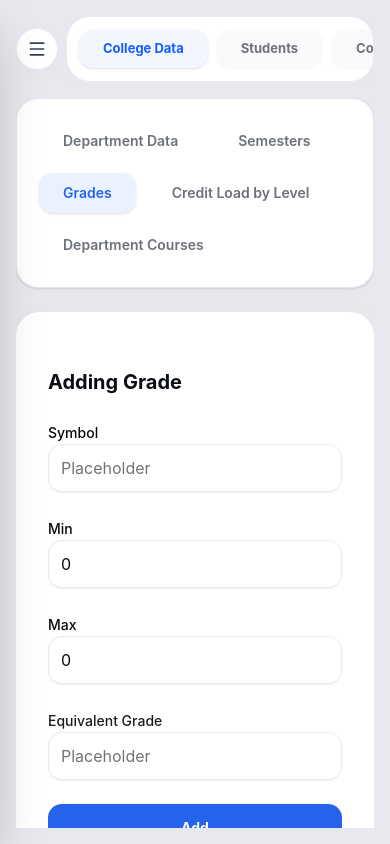
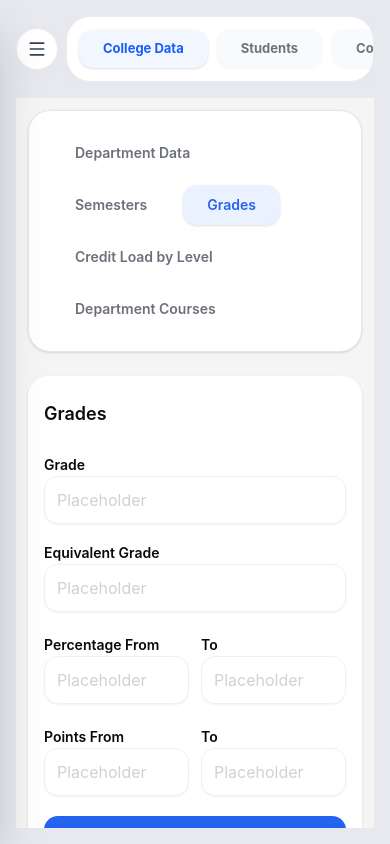
Before and after one commit to Kerolos2023/Graduation-Project, a Next.js app: page /student-affairs/college-data/departments-data/grades in a window 390 px wide. Built offline with nearby package versions, Linux system fonts and the light colour scheme; no server answers.

Commit message:
Add Grades Page

```diff
--- a/src/app/student-affairs/college-data/departments-data/grades/page.tsx
+++ b/src/app/student-affairs/college-data/departments-data/grades/page.tsx
@@ -1,284 +1,229 @@
-"use client";
 
-import { useEffect, useState, useCallback } from "react";
-import { gradeService, GradeSetting } from "@/services/gradeServices";
-import { Pagination } from '@/components/ui/pagination';
+"use client"
+import React, { useState, useEffect, useCallback, useMemo } from 'react';
+import { gradeService, GradeRequest } from '@/services/gradeServices';
+import { Card, CardContent } from "@/components/ui/card";
+import { Input } from "@/components/ui/input";
 import { Button } from "@/components/ui/button";
-import { Input } from "@/components/ui/input";
-import {
-  Table,
-  TableBody,
-  TableCell,
-  TableHead,
-  TableHeader,
-  TableRow,
-} from "@/components/ui/table";
-import { Card, CardContent } from "@/components/ui/card";
-import { Trash2, Pencil, Loader, Search, Printer, MoreVertical, X } from "lucide-react";
+import { Search, Pencil, Trash2, MoreVertical, ChevronLeft, ChevronRight, X } from "lucide-react";
+import { useForm } from "react-hook-form";
 import { toast } from "sonner";
 import CollegeDataTabs from "@/components/departmentsTabs";
 
 export default function GradesPage() {
-  const [grades, setGrades] = useState<GradeSetting[]>([]);
-  const [totalPages, setTotalPages] = useState(1);
-  const [pageNumber, setPageNumber] = useState(1);
-  const [pageSize] = useState(10);
-  const [searchValue, setSearchValue] = useState("");
-  const [loading, setLoading] = useState(false);
-  const [isFetchLoading, setIsFetchLoading] = useState(true);
-  const [isEditing, setIsEditing] = useState(false);
-  const [editId, setEditId] = useState<string | null>(null);
+  const [grades, setGrades] = useState<any[]>([]);
+  const [loading, setLoading] = useState(true);
+  const [searchTerm, setSearchTerm] = useState("");
+  const [editingId, setEditingId] = useState<string | null>(null);
 
-  const [formData, setFormData] = useState<GradeSetting>({
-    name: "",
-    code: "",
-    minScore: 0,
-    maxScore: 0,
-  });
+  const { register, handleSubmit, reset, setValue } = useForm<GradeRequest>();
 
-  const loadData = useCallback(async () => {
-    setIsFetchLoading(true);
+  const fetchGrades = useCallback(async () => {
     try {
-      const response = await gradeService.getAll({
-        PageNumber: pageNumber,
-        PageSize: pageSize,
-        ...(searchValue ? { SearchValue: searchValue } : {})
-      });
-      const resData = response.data?.data || response.data?.items || response.data || [];
-      const resTotalPages = response.data?.totalPages || response.data?.meta?.totalPages || 1;
-
-      setGrades(Array.isArray(resData) ? resData : []);
-      setTotalPages(resTotalPages);
-    } catch {
-      toast.error("Failed to fetch grades");
-    } finally {
-      setIsFetchLoading(false);
-    }
-  }, [pageNumber, pageSize, searchValue]);
-
-  useEffect(() => { loadData(); }, [loadData]);
-
-  const hasOverlap = (min: number, max: number) => {
-    return grades.some((g) => {
-      if (isEditing && g.id === editId) return false;
-      return min <= g.maxScore && max >= g.minScore;
-    });
-  };
-
-  const handleSubmit = async (e: React.FormEvent) => {
-    e.preventDefault();
-    if (formData.minScore > formData.maxScore) {
-      toast.error("Min score must be less than Max score");
-      return;
-    }
-    if (hasOverlap(formData.minScore, formData.maxScore)) {
-      toast.error("Score range overlaps with existing grade");
-      return;
-    }
       setLoading(true);
-    try {
-      if (isEditing && editId) {
-        await gradeService.update(editId, formData);
-        toast.success("Updated successfully");
-      } else {
-        await gradeService.create(formData);
-        toast.success("Added successfully");
-      }
-
-      await loadData();
-      resetForm();
-    } catch (error: any) {
-      if (error.response?.status === 409) {
-        await loadData();
-      }
-      toast.error(
-        error.response?.data?.title ||
-        error.response?.data?.message ||
-        "Conflict happened"
-      );
+      const data = await gradeService.getAllGrades();
+      setGrades(data.items || []);
+    } catch (error) {
+      toast.error("Failed to fetch grades data");
     } finally {
       setLoading(false);
     }
+  }, []);
+
+  useEffect(() => {
+    fetchGrades();
+  }, [fetchGrades]);
+
+  const filteredGrades = useMemo(() => {
+    return grades.filter(g =>
+      g.name.toLowerCase().includes(searchTerm.toLowerCase()) ||
+      g.code.toLowerCase().includes(searchTerm.toLowerCase())
+    );
+  }, [grades, searchTerm]);
+
+  const onSubmit = async (data: GradeRequest) => {
+    const payload = {
+      name: data.name,
+      code: data.code,
+      minScore: Number(data.minScore),
+      maxScore: Number(data.maxScore),
+      minGradePoint: Number(data.minGradePoint),
+      maxGradePoint: Number(data.maxGradePoint),
     };
 
-  const handleDelete = async (id: string) => {
-    if (!confirm("Are you sure?")) return;
     try {
-      await gradeService.delete(id);
-      toast.success("Deleted successfully");
-      loadData();
-    } catch {
-      toast.error("Delete failed");
+      if (editingId) {
+        await gradeService.updateGrade(editingId, payload);
+        toast.success("Grade updated successfully!");
+      } else {
+        await gradeService.createGrade(payload);
+        toast.success("Grade added successfully!");
+      }
+      setEditingId(null);
+      reset();
+      await fetchGrades();
+    } catch (error: any) {
+      const serverMessage = error.response?.data?.errors?.[0] ||
+                            error.response?.data?.title ||
+                            "An unexpected error occurred";
+      toast.error(`Error: ${serverMessage}`);
     }
   };
 
-  const resetForm = () => {
-    setFormData({ name: "", code: "", minScore: 0, maxScore: 0 });
-    setIsEditing(false);
-    setEditId(null);
+  const handleEdit = (grade: any) => {
+    setEditingId(grade.id);
+    setValue("name", grade.name);
+    setValue("code", grade.code);
+    setValue("minScore", grade.minScore);
+    setValue("maxScore", grade.maxScore);
+    setValue("minGradePoint", grade.minGradePoint);
+    setValue("maxGradePoint", grade.maxGradePoint);
+    window.scrollTo({ top: 0, behavior: 'smooth' });
   };
 
-  const startEdit = (grade: GradeSetting) => {
-    setFormData(grade);
-    setEditId(grade.id!);
-    setIsEditing(true);
+  const onDelete = async (gradeId: string) => {
+    if (!confirm("Are you sure you want to delete this grade?")) return;
+    try {
+      await gradeService.deleteGrade(gradeId);
+      toast.success("Grade deleted successfully");
+      await fetchGrades();
+    } catch (error) {
+      toast.error("Failed to delete grade");
+    }
   };
 
+  const inputClass = "h-12 md:h-14 rounded-xl md:rounded-2xl border-[#f1f1f1] bg-white placeholder:text-[#d1d1d1] focus-visible:ring-1 focus-visible:ring-blue-400 focus-visible:border-blue-400 transition-all";
+
   return (
-    <div className="space-y-6">
+    <div className="p-3 md:p-8 max-w-6xl mx-auto space-y-6 md:space-y-10 bg-[#F5F5F5] min-h-screen">
       <CollegeDataTabs />
-      <Card className="border-none shadow-[0_8px_30px_rgb(0,0,0,0.04)] rounded-[24px]">
-        <CardContent className="p-8">
-          <div className="flex justify-between items-center mb-6">
-            <h2 className="text-xl font-bold text-[#0A0D12]">
-              {isEditing ? "Update Grade" : "Adding Grade"}
+
+      <Card className="border-none shadow-sm rounded-[1.25rem] md:rounded-[2rem] p-0 md:p-6 bg-[#FFFFFF] overflow-hidden">
+        <CardContent className="pt-6 px-4 md:px-6">
+          <div className="flex justify-between items-center mb-6 md:mb-8">
+            <h2 className="text-lg md:text-2xl font-semibold text-[#0A0D12]">
+              {editingId ? "Update Grade" : "Grades"}
             </h2>
-            {isEditing && (
-              <Button
-                variant="ghost"
-                size="sm"
-                onClick={resetForm}
-                className="text-red-500 hover:text-red-600 hover:bg-red-50"
+
+            {editingId && (
+              <button
+                onClick={() => { setEditingId(null); reset(); }}
+                className="flex items-center gap-1 text-red-500 hover:text-red-600 text-xs md:text-sm font-bold transition-colors"
               >
-                <X size={16} className="mr-1" /> Cancel Edit
-              </Button>
+                <X className="h-4 w-4" />
+                <span>Cancel Edit</span>
+              </button>
             )}
           </div>
 
-          <form onSubmit={handleSubmit} className="space-y-6">
-            <div className="grid grid-cols-1 md:grid-cols-3 gap-6">
+          <form onSubmit={handleSubmit(onSubmit)} className="space-y-5 md:space-y-8">
+            <div className="grid grid-cols-1 md:grid-cols-2 gap-4 md:gap-8">
               <div className="space-y-2">
-                <label className="text-sm font-medium text-[#090909]">Symbol</label>
-                <Input
-                  placeholder="Placeholder"
-                  className="bg-white border-[#E9EAEB] h-12 rounded-xl focus-visible:ring-blue-600"
-                  value={formData.code}
-                  onChange={(e) => setFormData({ ...formData, code: e.target.value })}
-                  required
-                />
+                <label className="text-sm font-semibold text-[#090909]">Grade</label>
+                <Input {...register("name")} placeholder="Placeholder" required className={inputClass} />
               </div>
               <div className="space-y-2">
-                <label className="text-sm font-medium text-[#090909]">Min</label>
-                <Input
-                  type="number"
-                  placeholder="Placeholder"
-                  className="bg-white border-[#E9EAEB] h-12 rounded-xl focus-visible:ring-blue-600"
-                  value={formData.minScore}
-                  onChange={(e) => setFormData({ ...formData, minScore: Number(e.target.value) })}
-                  required
-                />
-              </div>
-              <div className="space-y-2">
-                <label className="text-sm font-medium text-[#090909]">Max</label>
-                <Input
-                  type="number"
-                  placeholder="Placeholder"
-                  className="bg-white border-[#E9EAEB] h-12 rounded-xl focus-visible:ring-blue-600"
-                  value={formData.maxScore}
-                  onChange={(e) => setFormData({ ...formData, maxScore: Number(e.target.value) })}
-                  required
-                />
+                <label className="text-sm font-semibold text-[#090909]">Equivalent Grade</label>
+                <Input {...register("code")} placeholder="Placeholder" required className={inputClass} />
               </div>
             </div>
 
+            <div className="grid grid-cols-2 md:grid-cols-2 gap-3 md:gap-8">
               <div className="space-y-2">
-              <label className="text-sm font-medium text-[#1A1C1E]">Equivalent Grade</label>
-              <Input
-                placeholder="Placeholder"
-                className="bg-white border-[#E9EAEB] h-12 rounded-xl focus-visible:ring-blue-600 "
-                value={formData.name}
-                onChange={(e) => setFormData({ ...formData, name: e.target.value })}
-                required
-              />
+                <label className="text-sm font-semibold text-[#090909]">Percentage From</label>
+                <Input type="number" {...register("minScore")} placeholder="Placeholder" className={inputClass} />
+              </div>
+              <div className="space-y-2">
+                <label className="text-sm font-semibold text-[#090909]">To</label>
+                <Input type="number" {...register("maxScore")} placeholder="Placeholder" className={inputClass} />
+              </div>
+            </div>
+
+            <div className="grid grid-cols-2 md:grid-cols-2 gap-3 md:gap-8">
+              <div className="space-y-2">
+                <label className="text-sm font-semibold text-[#090909]">Points From</label>
+                <Input type="number" step="0.01" {...register("minGradePoint")} placeholder="Placeholder" className={inputClass} />
+              </div>
+              <div className="space-y-2">
+                <label className="text-sm font-semibold text-[#090909]">To</label>
+                <Input type="number" step="0.01" {...register("maxGradePoint")} placeholder="Placeholder" className={inputClass} />
+              </div>
             </div>
 
             <Button
               type="submit"
-              disabled={loading}
-              className="w-full cursor-pointer bg-[#2563EB] hover:bg-blue-700 h-12 rounded-xl text-white font-bold transition-all"
+              className="w-full bg-[#2463F0] hover:bg-[#1d4ed8] h-12 md:h-14 rounded-xl md:rounded-2xl text-md font-semibold transition-all shadow-none"
             >
-              {loading ? <Loader className="animate-spin" /> : (isEditing ? "Save Changes" : "Add")}
+              {editingId ? "Save Changes" : "Add or Save"}
             </Button>
           </form>
         </CardContent>
       </Card>
 
-      <Card className="border-none shadow-[0_8px_30px_rgb(0,0,0,0.04)] rounded-[24px] overflow-hidden">
-        <CardContent className="p-8">
-          <div className="flex flex-col md:flex-row justify-between items-center mb-6 gap-4">
+      <Card className="border-none shadow-sm rounded-[1.25rem] md:rounded-[2rem] p-4 md:p-6 bg-white overflow-hidden">
+        <div className="flex flex-col md:flex-row justify-between items-start md:items-center gap-4 mb-6 md:mb-8">
           <div className="flex items-center gap-3">
-              <h2 className="text-xl font-semibold text-[#0A0D12]">Grades</h2>
-              <span className="bg-[#EBF2FF] text-[#2563EB] text-xs font-medium px-3 py-1 rounded-full">
-                {grades.length} {grades.length === 1 ? 'Grade' : 'Grades'}
+            <h3 className="font-semibold text-lg md:text-2xl text-[#0A0D12]">Grades</h3>
+            <span className="text-[10px] md:text-[11px] font-bold bg-[#ebf3ff] text-[#3b82f6] px-3 py-1 rounded-full border border-blue-50">
+              {filteredGrades.length} Items
             </span>
           </div>
 
-            <div className="flex items-center gap-3 w-full md:w-auto">
-              <div className="relative flex-1 md:w-64">
-                <Search className=" cursor-pointer absolute left-3 top-1/2 -translate-y-1/2 h-4 w-4 text-[#94A3B8]" />
+          <div className="flex items-center gap-2 w-full md:w-auto">
+            <div className="relative flex-1 md:flex-none">
+              <Search className="absolute left-4 top-1/2 -translate-y-1/2 h-5 w-5 text-[#d1d1d1]" />
               <Input
+                value={searchTerm}
+                onChange={(e) => setSearchTerm(e.target.value)}
+                className="pl-12 w-full md:w-80 h-11 md:h-12 bg-white border-[#f1f1f1] rounded-xl md:rounded-2xl focus-visible:ring-1 focus-visible:ring-blue-400"
                 placeholder="Search"
-                  value={searchValue}
-                  onChange={(e) => {
-                    setSearchValue(e.target.value);
-                    setPageNumber(1);
-                  }}
-                  className="pl-10 h-11 border-[#E2E8F0] rounded-xl"
               />
             </div>
-              <Button variant="outline" className="h-11 cursor-pointer border-[#E2E8F0] text-[#2563EB] gap-2 rounded-xl px-5">
-                <Printer className="h-4 w-4 " /> Print
-              </Button>
-              <Button variant="outline" size="icon" className="h-11 cursor-pointer w-11 border-[#E2E8F0] rounded-xl text-[#94A3B8]">
-                <MoreVertical className="h-5 w-5" />
+            <Button variant="outline" size="icon" className="rounded-xl h-11 w-11 md:h-12 md:w-12 shrink-0 border-[#f1f1f1] text-gray-400">
+              <MoreVertical />
             </Button>
           </div>
         </div>
 
-          <div className="rounded-xl border border-[#F1F5F9] overflow-hidden">
-            <Table>
-              <TableHeader className="bg-[#F8FAFC]">
-                <TableRow className="border-none hover:bg-transparent">
-                  <TableHead className="w-12 text-center"><Input type="checkbox" className="w-4 h-4 rounded border-gray-300" /></TableHead>
-                  <TableHead className="font-medium text-[#181D27]">Name</TableHead>
-                  <TableHead className="font-bold text-[#181D27]">Symbol</TableHead>
-                  <TableHead className="text-right"></TableHead>
-                </TableRow>
-              </TableHeader>
-              <TableBody>
-                {isFetchLoading ? (
-                  <TableRow><TableCell colSpan={4} className="text-center py-20"><Loader className="animate-spin mx-auto text-blue-600" /></TableCell></TableRow>
-                ) : grades.length === 0 ? (
-                  <TableRow><TableCell colSpan={4} className="text-center py-20 text-[#94A3B8]">No data found</TableCell></TableRow>
-                ) : grades.map((grade) => (
-                  <TableRow key={grade.id} className="border-b border-[#F1F5F9] last:border-0 hover:bg-slate-50 transition-colors">
-                    <TableCell className="text-center"><Input type="checkbox" className="w-4 h-4 rounded border-gray-300" /></TableCell>
-                    <TableCell className="font-medium text-[#475569]">{grade.name}</TableCell>
-                    <TableCell className="font-medium text-[#475569]">{grade.code}</TableCell>
-                    <TableCell className="text-right space-x-2 p-4">
-                      <Button size="icon" variant="ghost" onClick={() => startEdit(grade)} className="text-[#94A3B8] hover:text-blue-600 cursor-pointer hover:bg-blue-50">
-                        <Pencil className="h-4 w-4" />
-                      </Button>
-                      <Button size="icon" variant="ghost" onClick={() => grade.id && handleDelete(grade.id)} className="text-[#94A3B8] hover:text-red-600 cursor-pointer hover:bg-red-50">
-                        <Trash2 className="h-4 w-4" />
-                      </Button>
-                    </TableCell>
-                  </TableRow>
-                ))}
-              </TableBody>
-            </Table>
+        <div className="space-y-3 md:space-y-4">
+          <div className="hidden md:grid grid-cols-4 px-8 py-2 text-sm font-bold text-gray-400">
+            <div>Name</div>
+            <div>Min Score</div>
+            <div>Max Score</div>
+            <div className="text-right">Actions</div>
           </div>
 
-          {totalPages > 1 && (
-            <div className="flex justify-center mt-2">
-              <Pagination
-                currentPage={pageNumber}
-                totalPages={totalPages}
-                onPageChange={setPageNumber}
-              />
+          {loading ? (
+            <div className="text-center py-10 text-gray-400 animate-pulse font-bold">Updating List...</div>
+          ) : filteredGrades.map((grade) => (
+            <div key={grade.id} className="grid grid-cols-2 md:grid-cols-4 items-center px-4 md:px-8 py-4 md:py-6 bg-white border border-[#f8f8f8] rounded-[1rem] md:rounded-2xl hover:border-blue-50 transition-all group gap-y-3">
+
+              <div className="text-[#181D27] font-semibold md:font-medium text-base md:text-lg col-span-1 flex flex-col md:block">
+                {grade.name}
+                <span className="text-gray-400 font-normal text-xs md:text-sm md:ml-2">({grade.code})</span>
               </div>
-          )}
-        </CardContent>
+
+              <div className="text-[#181D27] font-semibold text-sm md:text-lg text-right md:text-left flex flex-col md:block">
+                <span className="md:hidden text-gray-400 text-[10px] font-normal uppercase">Min Score</span>
+                <span>{grade.minScore}%</span>
+              </div>
+
+              <div className="text-[#181D27] font-semibold text-sm md:text-lg text-left md:block flex flex-col">
+                 <span className="md:hidden text-gray-400 text-[10px] font-normal uppercase">Max Score</span>
+                 <span>{grade.maxScore}%</span>
+              </div>
+
+              <div className="flex justify-end gap-2 col-span-1 md:col-span-1 md:opacity-0 md:group-hover:opacity-100 transition-opacity">
+                <Button onClick={() => handleEdit(grade)} variant="ghost" size="icon" className="h-9 w-9 md:h-10 md:w-10 text-gray-400 hover:text-blue-500 hover:bg-blue-50 rounded-lg md:rounded-xl">
+                  <Pencil className="h-4 w-4 md:h-5 md:w-5" />
+                </Button>
+                <Button onClick={() => onDelete(grade.id)} variant="ghost" size="icon" className="h-9 w-9 md:h-10 md:w-10 text-gray-400 hover:text-red-500 hover:bg-red-50 rounded-lg md:rounded-xl">
+                  <Trash2 className="h-4 w-4 md:h-5 md:w-5" />
+                </Button>
+              </div>
+            </div>
+          ))}
+        </div>
       </Card>
     </div>
   );
```
Also changed, not shown: src/services/gradeServices.ts (+50 -14 lines). Lines whose indentation alone changed are shown as unchanged.
